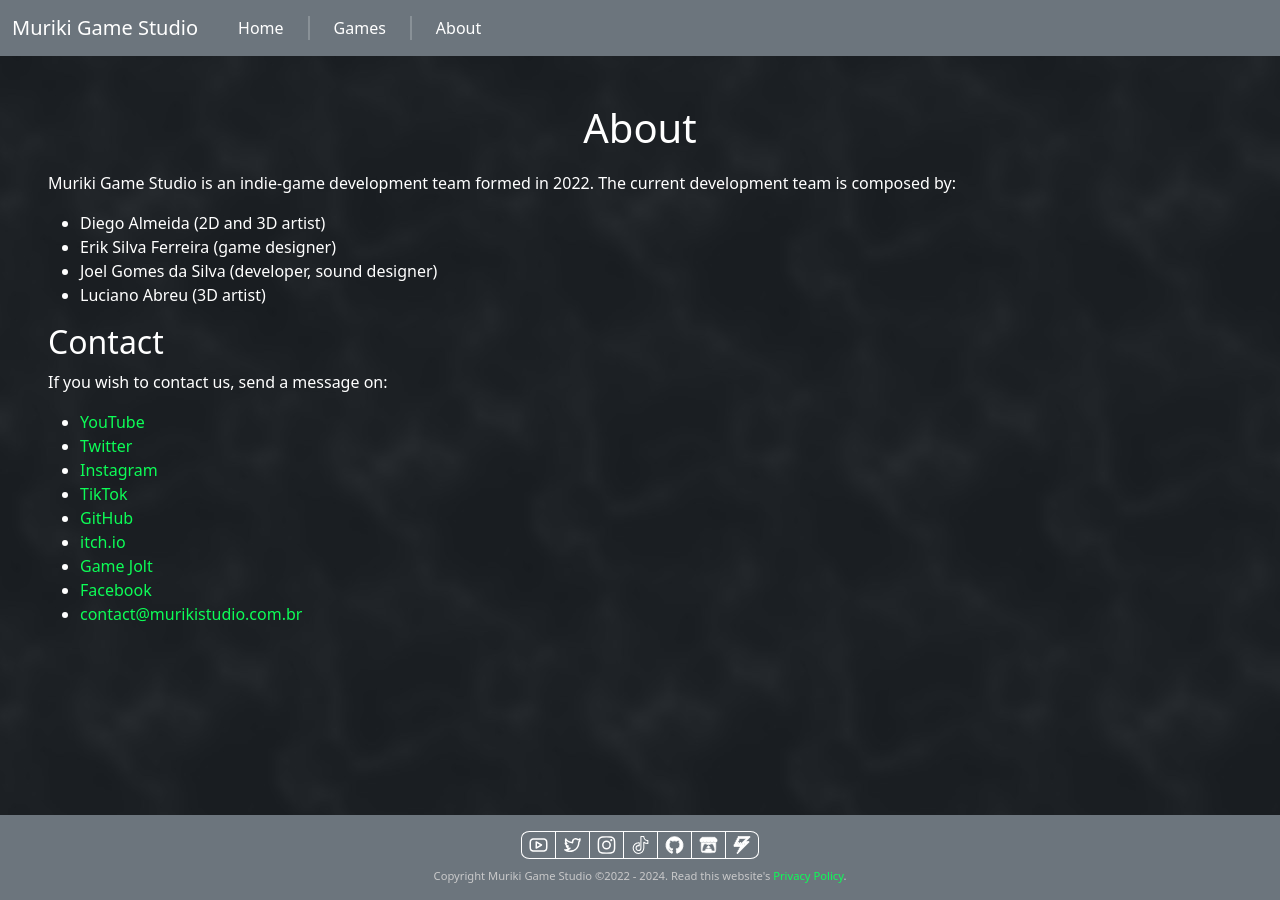
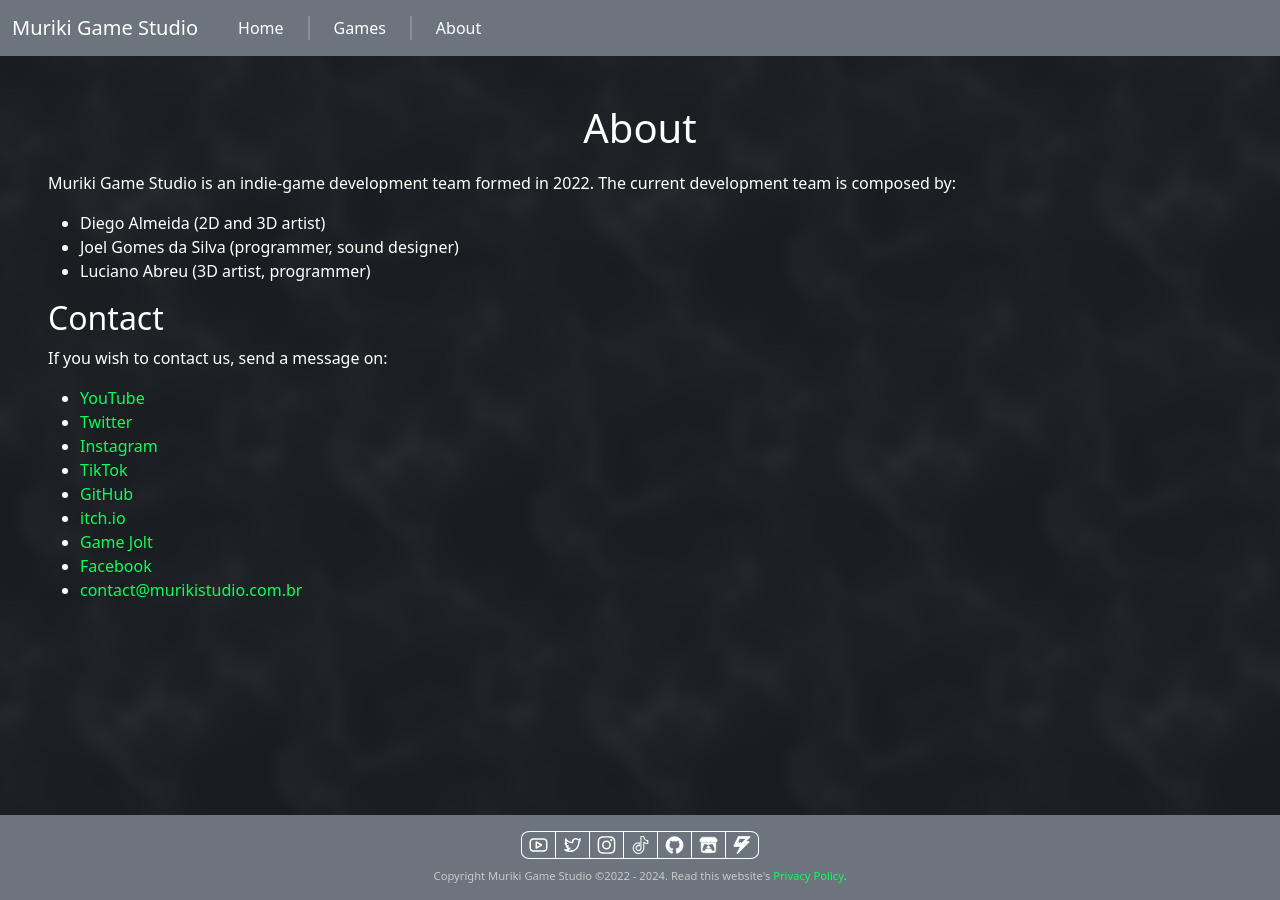
Before and after one commit to murikistudio/murikistudio.com.br, a Jekyll site: the page built from pages/about.md, in a window 1280 px wide. Built offline with Jekyll 4.4.1, drawn with Linux system fonts in a browser that asks for light colours.

Commit message:
chore: update about.md

```diff
--- a/pages/about.md
+++ b/pages/about.md
@@ -10,9 +10,8 @@ Muriki Game Studio is an indie-game development team formed in 2022.
 The current development team is composed by:
 
 - Diego Almeida (2D and 3D artist)
-- Erik Silva Ferreira (game designer)
-- Joel Gomes da Silva (developer, sound designer)
-- Luciano Abreu (3D artist)
+- Joel Gomes da Silva (programmer, sound designer)
+- Luciano Abreu (3D artist, programmer)
 
 ## Contact
 
```
